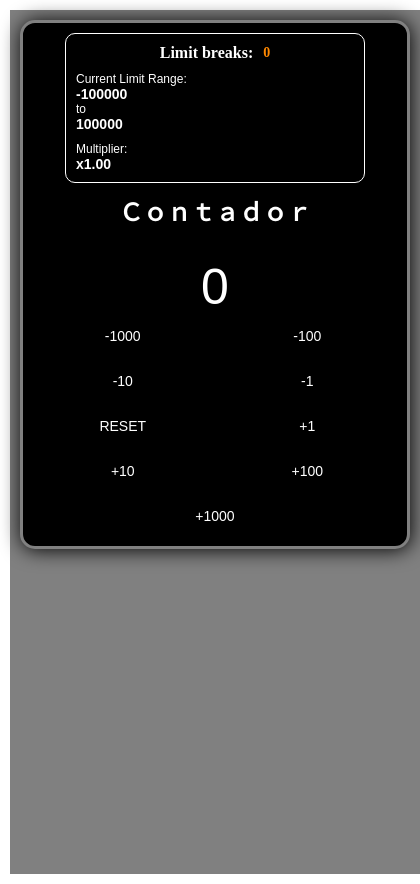
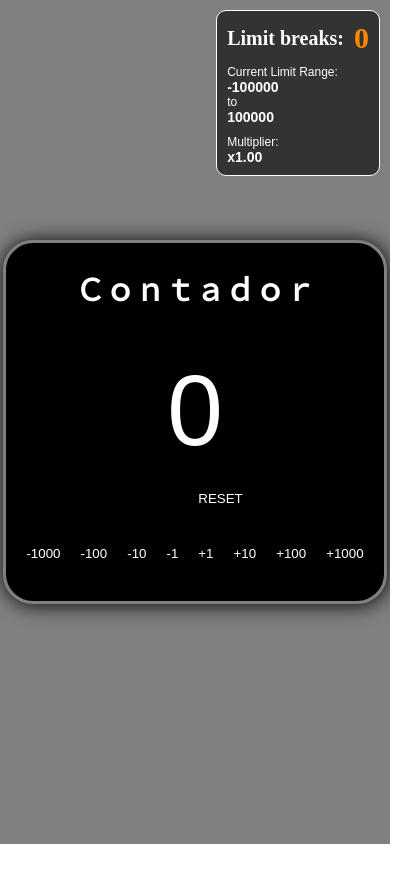
Before and after one commit to Joamarcolino/contador-react, a React (Create React App) app: page / in a window 390 px wide. Shown: the whole page, 420 px wide, since content can reach past the window. After the commit the page ends 844 px from the top, so only its background shows below. Built offline with nearby package versions, Linux system fonts and the light colour scheme; the HTML template or start-up script is replaced by a standard one.

Commit message:
Update novo ( Responsividade meio paia )
- A responsividade para pessoas de celular não estava muito boa :/ ( decidi tentar de novo ).

```diff
--- a/src/components/App.css
+++ b/src/components/App.css
@@ -32,15 +32,17 @@
   from {
     transform: rotate(0deg);
   }
+
   to {
     transform: rotate(360deg);
   }
 }
 
-*{
+* {
   margin: 0;
   padding: 0;
 }
+
 body {
   font-family: Arial, sans-serif;
   transition: background-color 2s;
@@ -58,13 +60,15 @@ button {
   border-radius: 100px;
   padding: 10px;
 }
+
 button:hover {
   transform: scale(1.3);
   transition: 0.4s ease;
   color: yellow;
   text-shadow: 1px 1px 10px;
 }
- section{
+
+section {
   display: flex;
   justify-items: center;
   align-items: center;
@@ -77,73 +81,85 @@ button:hover {
   border: solid grey;
   padding: 10px;
   width: auto;
-  box-shadow: 1px 1px 20px ;
+  box-shadow: 1px 1px 20px;
   transition: border-color 2s;
 }
 
 .buttons {
   font-size: 10vh;
 }
+
 h1,
 p,
 button {
-  color:  white;
+  color: white;
   transition: text-shadow, color 2s;
 }
+
 p {
   padding-top: 30px;
   font-size: 100px;
   transition: text-shadow, color 2s;
 }
+
 h1 {
   font-family: italic;
-  text-decoration:wavy;
+  text-decoration: wavy;
   font-weight: 900;
   transition: text-shadow, color 2s;
   text-align: center;
 }
+
 button {
   cursor: pointer;
 }
+
 .menos1000:hover,
 .menos100:hover,
 .menos10:hover,
 .menos:hover {
   color: red;
 }
+
 .positive {
   background-color: yellow;
 }
+
 .negative {
   background-color: red;
 }
+
 .neutral {
   background-color: grey;
 
 }
-#zerar{
+
+#zerar {
   transition: text-shadow, color 2s ease;
+  position:absolute;
 }
 
-#zerar:hover{
+#zerar:hover {
   transform: scale(1.1);
   transition: 0.2 ease;
   color: white;
-  opacity:1;
+  opacity: 1;
 }
 
-.negativebright{
-  text-shadow: 1px 1px 10px ;
+.negativebright {
+  text-shadow: 1px 1px 10px;
   color: red;
   opacity: 1;
 }
-.positivebright{
-  text-shadow: 1px 1px 10px ;
+
+.positivebright {
+  text-shadow: 1px 1px 10px;
   color: yellow;
   opacity: 1;
 
 }
-#limitbreaker{
+
+#limitbreaker {
   font-size: 20px;
   transition: 2s;
   color: white;
@@ -152,11 +168,13 @@ button {
   justify-content: center;
   gap: 10px;
 }
-#limitbreaker:hover{
+
+#limitbreaker:hover {
   opacity: 50%;
   text-shadow: 1px 1px 10px rgb(153, 22, 153);
 }
-li{
+
+li {
   color: white;
   font-size: 12px;
   text-decoration: none;
@@ -164,10 +182,12 @@ li{
   display: flex;
   flex-direction: column;
 }
-li:hover{
+
+li:hover {
   opacity: 50%;
   text-shadow: 1px 1px 10px rgb(153, 22, 153);
 }
+
 #showstats {
   position: absolute;
   top: 10px;
@@ -184,52 +204,65 @@ li:hover{
   background-color: rgba(0, 0, 0, 0.6);
   z-index: 999;
 }
-h2{
+
+h2 {
   color: rgb(255, 136, 0);
   transition: 2s;
 }
-h3{
+
+h3 {
   position: auto;
   transition: 2s;
 }
-@media only screen and (max-width: 600px) {
+
+@media only screen and (max-width: 574px) and (min-width: 400px) {
+  * {
+    padding: 0;
+    margin: 0;
+    box-sizing: border-box;
+  }
+
+  html,
   body {
-    padding: 10px;
-    display: block;
-    text-align: center;
+    margin: 0;
+    padding: 0;
+    width: 100%;
+    min-height: 100vh;
+    overflow-x: hidden;
+    box-sizing: border-box;
   }
 
   section {
     width: 100%;
     padding: 10px;
-    font-size: 14px;
+    font-size: 16px;
     box-sizing: border-box;
-    border-radius: 15px;
+    border-radius: 20px;
     margin: 0 auto;
   }
 
   .title h1 {
-    font-size: 24px;
+    font-size: 26px;
   }
 
   .calc p {
-    font-size: 50px;
+    font-size: 60px;
   }
 
   .buttons {
     display: flex;
     flex-wrap: wrap;
     justify-content: center;
-    font-size: 18px;
+    font-size: 16px;
     gap: 5px;
   }
 
   button {
-    padding: 8px 12px;
-    font-size: 14px;
+    padding: 10px 14px;
+    font-size: 16px;
     margin: 4px;
-    flex: 1 1 40%;
-    min-width: 80px;
+    flex: 1 1 45%;
+    min-width: 100px;
   }
 
   #showstats {
@@ -242,20 +275,32 @@ h3{
     box-sizing: border-box;
     border-radius: 10px;
     padding: 10px;
-    font-size: 12px;
+    font-size: 14px;
     text-align: left;
   }
 
   #limitbreaker {
-    font-size: 16px;
+    font-size: 18px;
   }
 
   li.stats {
-    font-size: 12px;
+    font-size: 14px;
   }
 
-  h2, h3 {
+  h2,
+  h3 {
     display: inline;
     font-size: 14px;
   }
+
+  section,
+  #showstats,
+  .buttons,
+  p,
+  h1,
+  button {
+    max-width: 100%;
+    box-sizing: border-box;
+    overflow-wrap: break-word;
+  }
 }
```
